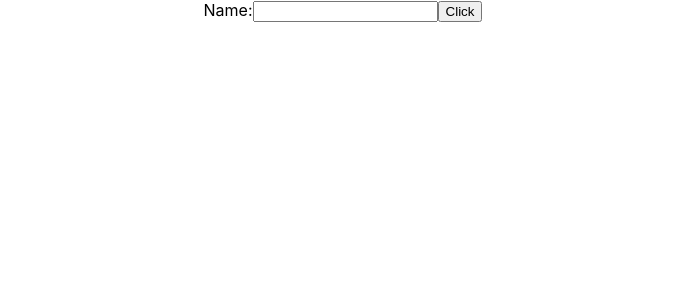
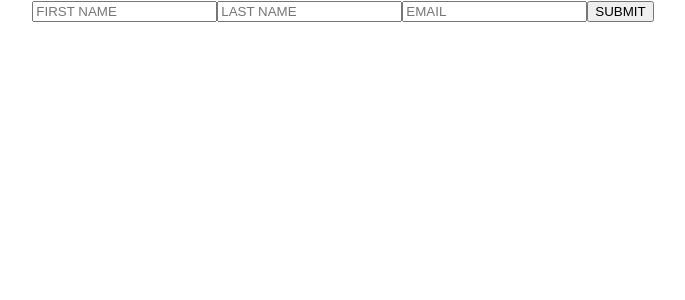
Before and after one commit to tanishk15sharma/useState-Hook, a React (Create React App) app: page / in a window 1280 px wide. Shown: the top 300 px of the page, without its empty margins (297-982 px from the left). Built offline with nearby package versions, Linux system fonts and the light colour scheme.

Commit message:
useState-form

```diff
--- a/src/App.js
+++ b/src/App.js
@@ -5,6 +5,7 @@ import HookCounterTwo from "./components/HookCounter2";
 import HookCounter3 from "./components/HookCounter3";
 import ArrayList from "./components/Hook-Array";
 import HookInput from "./components/Hook-usestate";
+import FormHandler from "./components/Form-useState";
 
 function App() {
   return (
@@ -13,7 +14,8 @@ function App() {
       {/* <HookCounterTwo /> */}
       {/* <HookCounter3 /> */}
       {/* <ArrayList /> */}
-      <HookInput />
+      {/* <HookInput /> */}
+      <FormHandler />
     </div>
   );
 }
--- /dev/null
+++ b/src/components/Form-useState.js
@@ -0,0 +1,58 @@
+import React, { useState } from "react";
+
+function FormHandler() {
+  const [values, setValues] = useState({
+    firstName: "",
+    lastName: "",
+    email: "",
+  });
+
+  const [display, setDisplay] = useState(false);
+
+  const handleFirstNameChange = (e) => {
+    setValues({ ...values, firstName: e.target.value });
+  };
+  const handleLastNameChange = (e) => {
+    setValues({ ...values, lastName: e.target.value });
+  };
+  const handleEmailChange = (e) => {
+    setValues({ ...values, email: e.target.value });
+  };
+
+  return (
+    <div>
+      <form>
+        {display ? <h1>YUP! your are registered successfully </h1> : null}
+
+        <input
+          onChange={handleFirstNameChange}
+          name="firstName"
+          placeholder="FIRST NAME"
+          value={values.firstName}
+        />
+        <input
+          onChange={handleLastNameChange}
+          name="lastName"
+          placeholder="LAST NAME"
+          value={values.lastName}
+        />
+        <input
+          name="email"
+          placeholder="EMAIL"
+          value={values.email}
+          onChange={handleEmailChange}
+        />
+        <button
+          onClick={(e) => {
+            e.preventDefault();
+            setDisplay(true);
+          }}
+        >
+          SUBMIT
+        </button>
+      </form>
+    </div>
+  );
+}
+
+export default FormHandler;
--- a/src/components/Hook-usestate.js
+++ b/src/components/Hook-usestate.js
@@ -13,5 +13,4 @@ function HookInput() {
     </div>
   );
 }
-
 export default HookInput;
```
